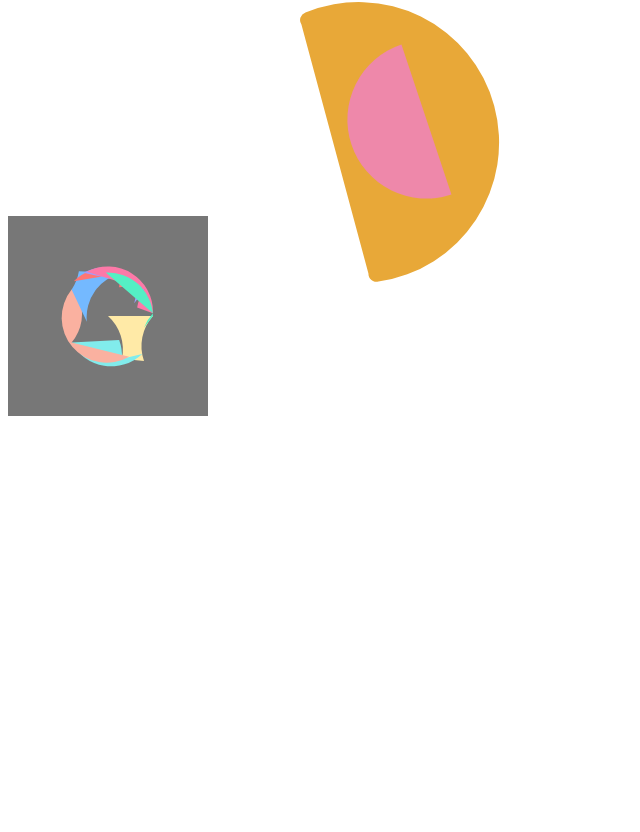
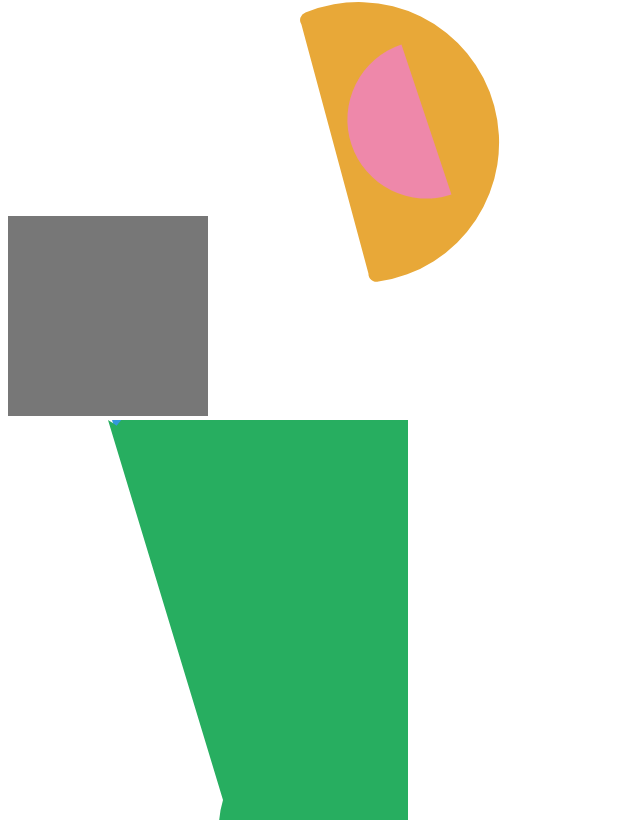
Before and after one commit to sdh20282/jetty-chart, a React (Create React App) app: page / in a window 1280 px wide. Shown: the part 221-1053 px from the top of the page, without its empty margins (0-640 px from the left). Before the commit the page ends 800 px from the top, so only its background shows below. Built offline with nearby package versions, Linux system fonts and the light colour scheme.

Commit message:
Feat : 파이차트 오류 수정 중

```diff
--- a/src/jetty-chart/src/pies/pie/GetPiePiece.js
+++ b/src/jetty-chart/src/pies/pie/GetPiePiece.js
@@ -8,10 +8,10 @@ const GetPiePiece = ({ data, pieSettings }) => {
   let accumulatedPercent = 0;
   return data.map(({ value, label }, index) => {
     const [startX, startY] = getCoordinatesForPercent(accumulatedPercent, pieSettings.startAngle);
-    const startRadiusPos = getCoordinatesForPosition(
+    const startRoundPos = getCoordinatesForPosition(
       accumulatedPercent,
       pieSettings.startAngle,
-      pieSettings.cornerRadius
+      pieSettings.cornerRound
     );
     const startInnerPos = getCoordinatesForPosition(
       accumulatedPercent,
@@ -21,10 +21,10 @@ const GetPiePiece = ({ data, pieSettings }) => {
     value *= checkRangePadSize(pieSettings.padSize) / 100;
     accumulatedPercent += value;
     const [endX, endY] = getCoordinatesForPercent(accumulatedPercent, pieSettings.startAngle);
-    const endRadiusPos = getCoordinatesForPosition(
+    const endRoundPos = getCoordinatesForPosition(
       accumulatedPercent,
       pieSettings.startAngle,
-      pieSettings.cornerRadius
+      pieSettings.cornerRound
     );
     const endInnerPos = getCoordinatesForPosition(
       accumulatedPercent,
@@ -36,8 +36,8 @@ const GetPiePiece = ({ data, pieSettings }) => {
       <PiePiece
         startX={startX}
         startY={startY}
-        startRadiusPos={startRadiusPos}
-        endRadiusPos={endRadiusPos}
+        startRoundPos={startRoundPos}
+        endRoundPos={endRoundPos}
         startInnerPos={startInnerPos}
         endInnerPos={endInnerPos}
         endX={endX}
--- a/src/jetty-chart/src/pies/pie/Pie.js
+++ b/src/jetty-chart/src/pies/pie/Pie.js
@@ -16,8 +16,8 @@ const Pie = ({
     startAngle: 0, // 시작 위치 각도, default 0
     padSize: 100, // 조각 크기, default 100
     padSpace: 1, // 조각 여백 default 0
-    innerWidth: 50, // 내부원 크기, default 50
-    cornerRadius: 20, // 조각 둥글기, default 0
+    innerWidth: 10, // 내부원 크기, default 50
+    cornerRound: 10, // 조각 둥글기, default 0
   },
 }) => {
   const [newGeneralSettings, setNewGeneralSettings] = useState(generalSettings);
--- a/src/jetty-chart/src/pies/pie/PiePiece.js
+++ b/src/jetty-chart/src/pies/pie/PiePiece.js
@@ -4,8 +4,8 @@ import { checkRangePadSpace, checkRangeStrokeWidth } from "../utils/checkValue";
 const PiePiece = ({
   startX,
   startY,
-  startRadiusPos,
-  endRadiusPos,
+  startRoundPos,
+  endRoundPos,
   startInnerPos,
   endInnerPos,
   isLargeArcFlag,
@@ -20,8 +20,6 @@ const PiePiece = ({
   const targetRad = 2 * Math.PI * value * (1 - checkRangePadSpace(pieSettings.padSpace) / 100);
   const targetSpace = (2 * Math.PI * value * checkRangePadSpace(pieSettings.padSpace)) / 100 / 2;
   const targetRestRad = 2 * Math.PI * (1 - value);
-  console.log("HH");
-  console.log(startRadiusPos);
   return (
     <>
       {/* <path
@@ -39,12 +37,14 @@ const PiePiece = ({
         strokeDasharray={`0 ${targetSpace} ${targetRad} ${targetSpace + targetRestRad}`}
       ></path> */}
       <path
-        d={`M ${startRadiusPos.x1} ${startRadiusPos.y1}
-        A 1 1 0 ${isLargeArcFlag} 1 ${startX} ${startY}
-        A 0 0 0 ${isLargeArcFlag} 0 ${startRadiusPos.x2} ${startRadiusPos.y2}
-        A 1 1 0 ${isLargeArcFlag} 1 ${endX} ${endY}
-        `}
-        // d={`M ${startX} ${startY}
+        d={`M ${startX} ${startY}
+        A 0 0 0 1 1 ${endX} ${endY}`}
+        // d={`M ${startRadiusPos.x} ${startRadiusPos.y}
+        // A 1 1 0 0 1 ${startX} ${startY}
+        // A 0 0 0 1 1 ${endX} ${endY}
+        // A 1 1 0 0 1 ${endRadiusPos.x} ${endRadiusPos.y2}
+
+        // d={`M ${startX} ${startY}`}
         // A 2 2 0 ${isLargeArcFlag} 1 ${startInnerPos.x1} ${startInnerPos.y1}
         // A 0 0 0 ${isLargeArcFlag} 0 ${endX} ${endY}
         // A 2 2 0 ${isLargeArcFlag} 1 ${endInnerPos.x1} ${endInnerPos.y1}
--- a/src/jetty-chart/src/pies/pie/PieTest.js
+++ b/src/jetty-chart/src/pies/pie/PieTest.js
@@ -2,6 +2,7 @@ import React from "react";
 
 const Ppie = () => {
   return (
+    <>
       <svg xmlns="http://www.w3.org/2000/svg" width="440.875" height="423.109375" role="img">
         <g transform="translate(143.4375,151.5546875)">
           {/* <path
@@ -58,6 +59,47 @@ const Ppie = () => {
           ></path>
         </g>
       </svg>
+      <br />
+      <svg width="400" height="400" viewBox="-1 -1 2 2" xmlns="http://www.w3.org/2000/svg">
+        <path
+          d="M-0.4,-1
+       A0.4,0.4,0,0,1,-0.3714,-1.0857
+       A1.4021,1.4021,0,1,1,0.1061,1.1061
+       A0.4,0.4,0,0,1,0.1392,0.9487
+       Z"
+          fill="#FF5733"
+        />
+        <path
+          d="M-0.48,-1
+       A0.48,0.48,0,0,1,-0.4286,-1.0286
+       A1.35105,1.35105,0,1,1,0.0805,1.0805
+       A0.48,0.48,0,0,1,0.11,0.92
+       Z"
+          fill="#3498db"
+        />
+        <path
+          d="M-0.5,-1
+       A0.5,0.5,0,0,1,-0.4571,-0.9714
+       A1.30087,1.30087,0,1,1,0.0543,1.0543
+       A0.5,0.5,0,0,1,0.075,0.9
+       Z"
+          fill="#27ae60"
+        />
+      </svg>
+      {/* <svg width="400" height="400" viewBox="-1 -1 2 2" xmlns="http://www.w3.org/2000/svg">
+        <path d="M0,1 A1,1 0 0,1 0,-1 L0,-0.6 A0.6,0.6 0 0,0 0,0.6 Z" fill="#FF5733" />
+        <path
+          d="M0,1 A1,1 0 0,1 0,-1 L0,-0.6 A0.6,0.6 0 0,0 0,0.6 Z"
+          transform="rotate(72 0 0)"
+          fill="#3498db"
+        />
+        <path
+          d="M0,1 A1,1 0 0,1 0,-1 L0,-0.6 A0.6,0.6 0 0,0 0,0.6 Z"
+          transform="rotate(180 0 0)"
+          fill="#27ae60"
+        />
+      </svg> */}
+    </>
   );
 };
 
--- a/src/jetty-chart/src/pies/utils/getCoordinatesForPercent.js
+++ b/src/jetty-chart/src/pies/utils/getCoordinatesForPercent.js
@@ -5,12 +5,13 @@ const getCoordinatesForPercent = (percent, startAngle) => {
   return [x, y];
 };
 export const getCoordinatesForPosition = (percent, startAngle, range) => {
-  const x1 = (Math.cos(2 * Math.PI * percent + (Math.PI * startAngle) / 180) * (100 - range)) / 100;
-  const y1 = Math.cos((2 * Math.PI * percent * (100 - range)) / 100 + (Math.PI * startAngle) / 180);
-  const x2 = (Math.sin(2 * Math.PI * percent + (Math.PI * startAngle) / 180) * (100 - range)) / 100;
-  const y2 = Math.sin((2 * Math.PI * percent * (100 - range)) / 100 + (Math.PI * startAngle) / 180);
+  const x = Math.cos((2 * Math.PI * percent * (100 - range)) / 100 + (Math.PI * startAngle) / 180);
+  const y =
+    (Math.sin((2 * Math.PI * percent * (100 - range)) / 100 + (Math.PI * startAngle) / 180) *
+      (100 - range)) /
+    100;
 
-  return { x1: x1, y1: y1, x2: x2, y2: y2 };
+  return { x: x, y: y };
 };
 
 export default getCoordinatesForPercent;
```
Lines whose indentation alone changed are shown as unchanged.
